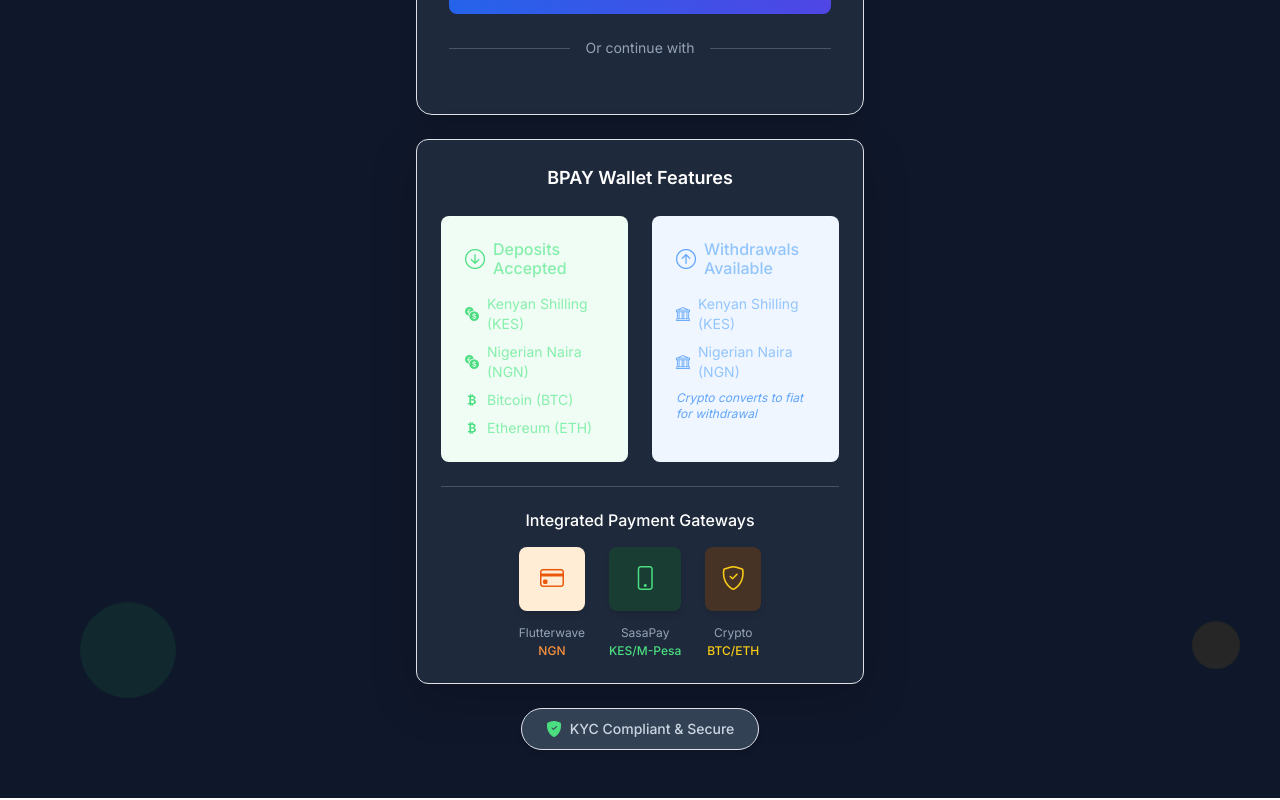
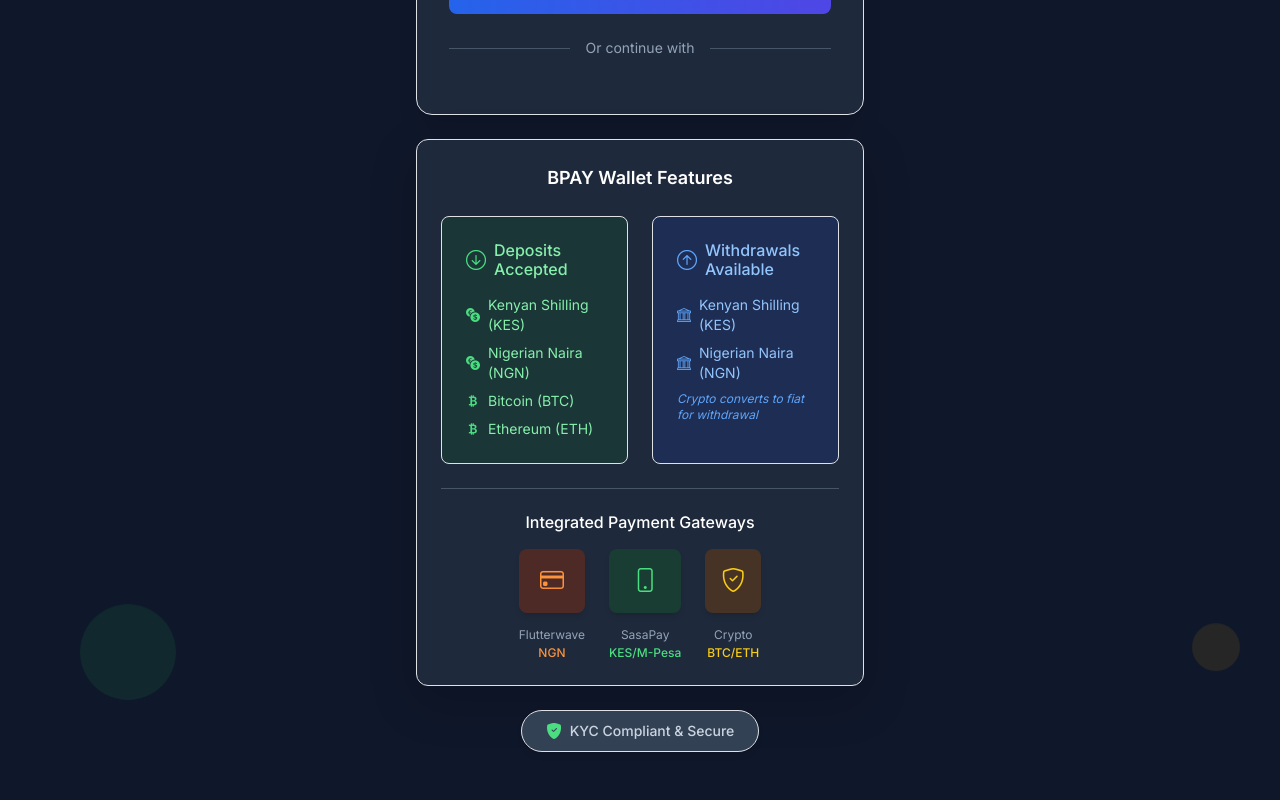
Before and after one commit to emonigatsaucee/bpay-fintech, a React (Create React App) app in the folder frontend/: page /login in a window 1280 px wide. Shown: the part 667-1467 px from the top of the page. Built offline with nearby package versions, Linux system fonts and the light colour scheme; the HTML template or start-up script is replaced by a standard one.

Commit message:
Fixed feature cards to use dark backgrounds

```diff
--- a/frontend/src/pages/Login.js
+++ b/frontend/src/pages/Login.js
@@ -286,7 +286,7 @@ const Login = () => {
 
           <div className="grid grid-cols-1 md:grid-cols-2 gap-4 mb-4">
             {/* Deposit Section */}
-            <div className="bg-green-50 rounded-lg p-4 transform hover:-translate-y-1 hover:shadow-lg transition-all duration-300">
+            <div className="bg-green-900 bg-opacity-30 rounded-lg p-4 transform hover:-translate-y-1 hover:shadow-lg transition-all duration-300 border border-green-800">
               <div className="flex items-center mb-3">
                 <i className="bi bi-arrow-down-circle text-green-400 text-xl mr-2 animate-pulse"></i>
                 <h4 className="font-medium text-green-300">Deposits Accepted</h4>
@@ -312,7 +312,7 @@ const Login = () => {
             </div>
 
             {/* Withdrawal Section */}
-            <div className="bg-blue-50 rounded-lg p-4 transform hover:-translate-y-1 hover:shadow-lg transition-all duration-300">
+            <div className="bg-blue-900 bg-opacity-30 rounded-lg p-4 transform hover:-translate-y-1 hover:shadow-lg transition-all duration-300 border border-blue-800">
               <div className="flex items-center mb-3">
                 <i className="bi bi-arrow-up-circle text-blue-400 text-xl mr-2 animate-pulse"></i>
                 <h4 className="font-medium text-blue-300">Withdrawals Available</h4>
@@ -338,8 +338,8 @@ const Login = () => {
             <h4 className="font-medium text-white mb-3 text-center">Integrated Payment Gateways</h4>
             <div className="flex justify-center space-x-6">
               <div className="text-center transform hover:-translate-y-2 hover:scale-105 transition-all duration-300 cursor-pointer">
-                <div className="bg-orange-100 rounded-lg p-3 mb-2 shadow-md hover:shadow-lg transition-shadow">
-                  <i className="bi bi-credit-card text-orange-600 text-2xl animate-pulse"></i>
+                <div className="bg-orange-900 bg-opacity-50 rounded-lg p-3 mb-2 shadow-md hover:shadow-lg transition-shadow">
+                  <i className="bi bi-credit-card text-orange-400 text-2xl animate-pulse"></i>
                 </div>
                 <span className="text-xs text-slate-400">Flutterwave</span>
                 <div className="text-xs text-orange-400 font-medium">NGN</div>
```
